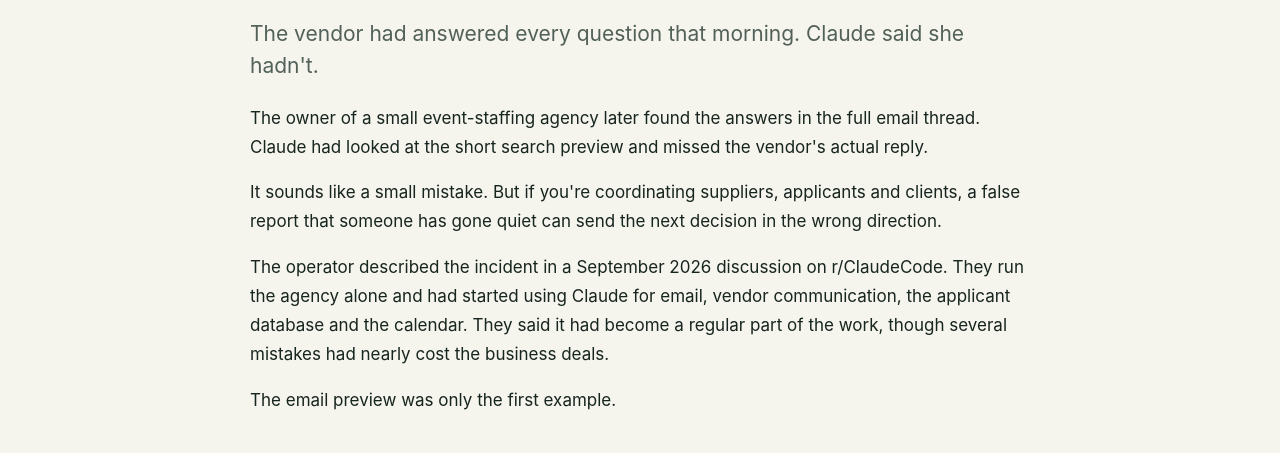
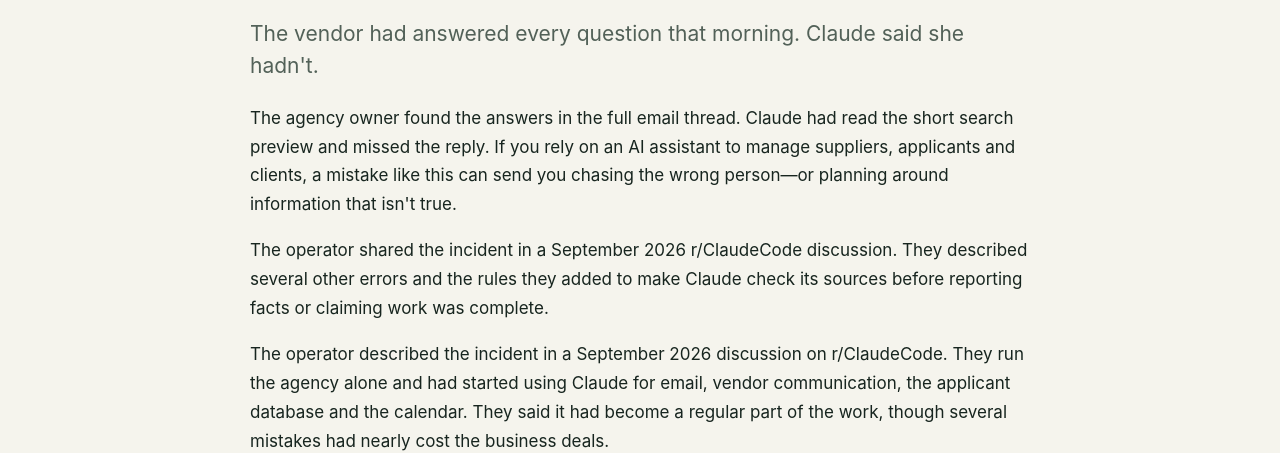
Before and after one commit to ankit-jsr/kaam-with-ai, a plain HTML site: page site/articles/solo-event-agency-claude-back-office.html in a window 1280 px wide. Shown: the part 347-800 px from the top of the page. Drawn offline with Linux system fonts and the light colour scheme.

Commit message:
Editorial reset: sharpen headline and opening promise

```diff
--- a/site/articles/solo-event-agency-claude-back-office.html
+++ b/site/articles/solo-event-agency-claude-back-office.html
@@ -10,8 +10,8 @@
 <main class="article"><div class="eyebrow">The AI Operator · Field report</div><h1>The Vendor Had Replied. Claude Said They Hadn't.</h1>
 <p class="meta">KaamWithAI Editorial · 15 November 2026 · Approximately 5 minute read</p>
 <p class="intro">The vendor had answered every question that morning. Claude said she hadn't.</p>
-<p>The owner of a small event-staffing agency later found the answers in the full email thread. Claude had looked at the short search preview and missed the vendor's actual reply.</p>
-<p>It sounds like a small mistake. But if you're coordinating suppliers, applicants and clients, a false report that someone has gone quiet can send the next decision in the wrong direction.</p>
+<p>The agency owner found the answers in the full email thread. Claude had read the short search preview and missed the reply. If you rely on an AI assistant to manage suppliers, applicants and clients, a mistake like this can send you chasing the wrong person—or planning around information that isn't true.</p>
+<p>The operator shared the incident in a September 2026 r/ClaudeCode discussion. They described several other errors and the rules they added to make Claude check its sources before reporting facts or claiming work was complete.</p>
 <p>The operator described the incident in a September 2026 discussion on r/ClaudeCode. They run the agency alone and had started using Claude for email, vendor communication, the applicant database and the calendar. They said it had become a regular part of the work, though several mistakes had nearly cost the business deals.</p>
 <p>The email preview was only the first example.</p>
 <h2>When a confident answer becomes a business problem</h2>
```
